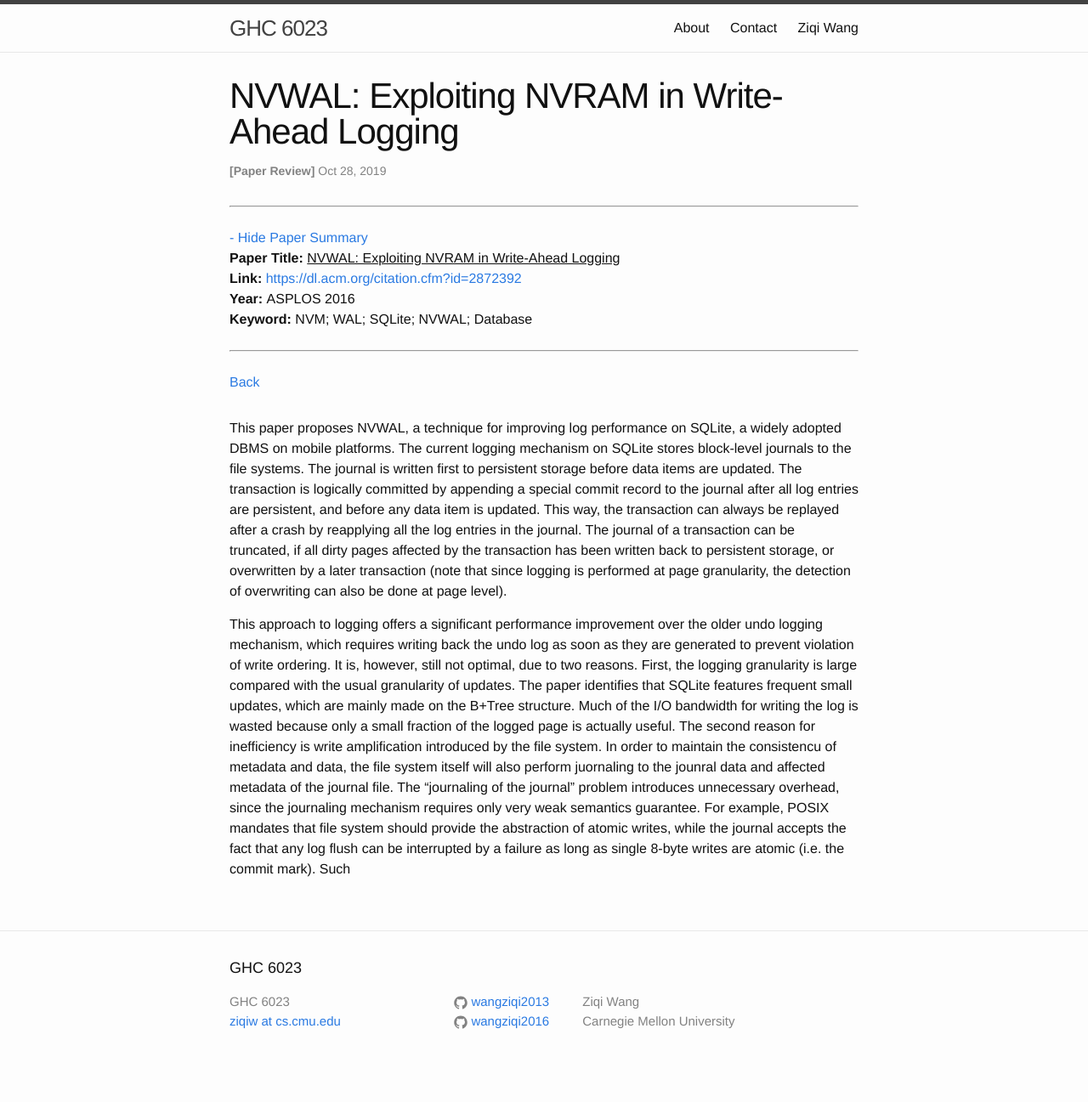
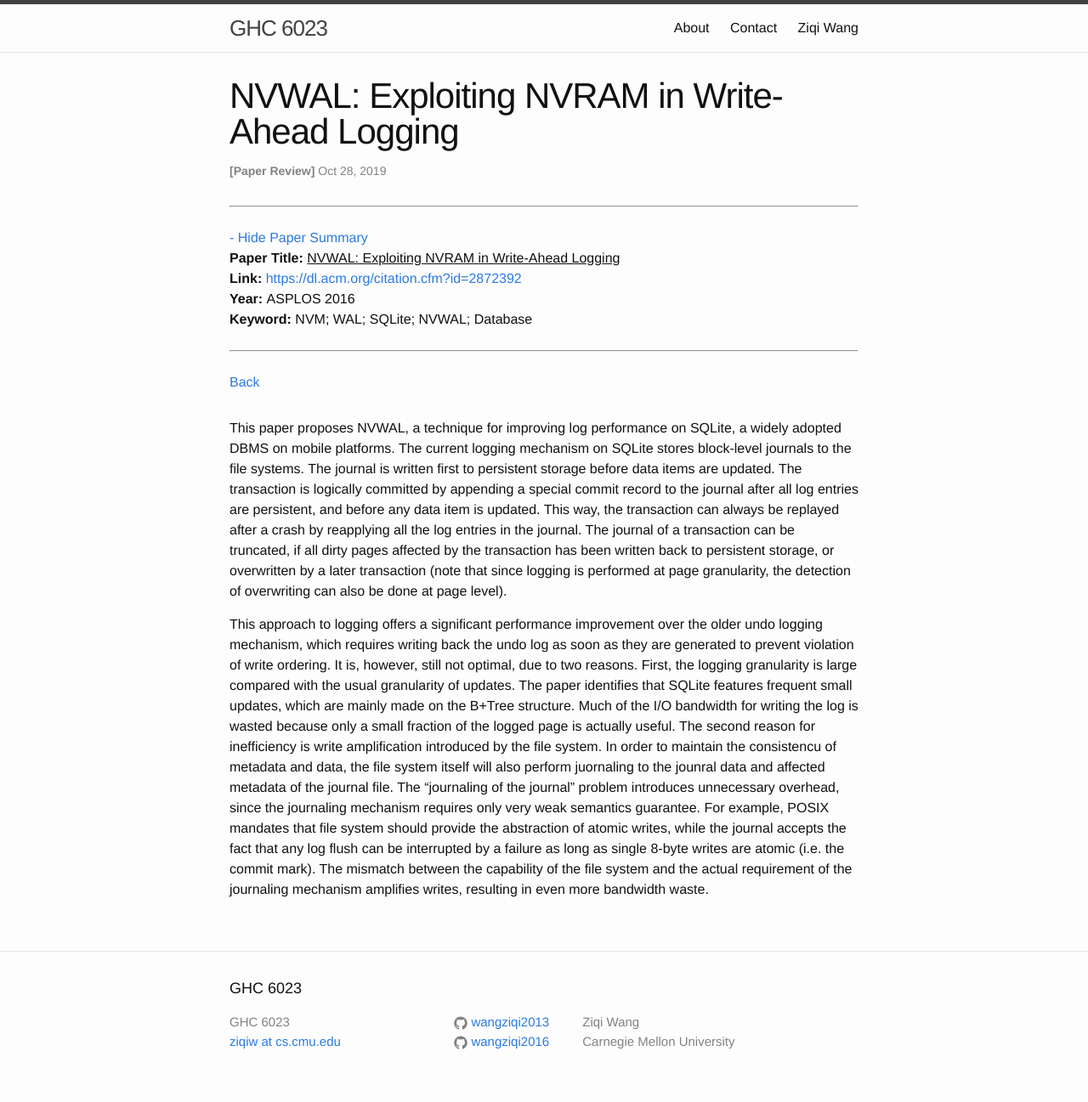
Before and after one commit to wangziqi2013/wangziqi2013.github.io, a Jekyll site: the page built from _posts/2019-10-28-nvwal.markdown, in a window 1280 px wide. Shown: the whole page at 85% size. Built offline with Jekyll 4.4.1, drawn with Linux system fonts in a browser that asks for light colours; before the commit the page ends 1273 px from its top, so only the background shows below that.

Commit message:
Finish second reason

```diff
--- a/_posts/2019-10-28-nvwal.markdown
+++ b/_posts/2019-10-28-nvwal.markdown
@@ -32,4 +32,5 @@ of metadata and data, the file system itself will also perform juornaling to the
 journal file. The "journaling of the journal" problem introduces unnecessary overhead, since the journaling mechanism
 requires only very weak semantics guarantee. For example, POSIX mandates that file system should provide the abstraction
 of atomic writes, while the journal accepts the fact that any log flush can be interrupted by a failure as long as single
-8-byte writes are atomic (i.e. the commit mark). Such
+8-byte writes are atomic (i.e. the commit mark). The mismatch between the capability of the file system and the actual
+requirement of the journaling mechanism amplifies writes, resulting in even more bandwidth waste.
```
